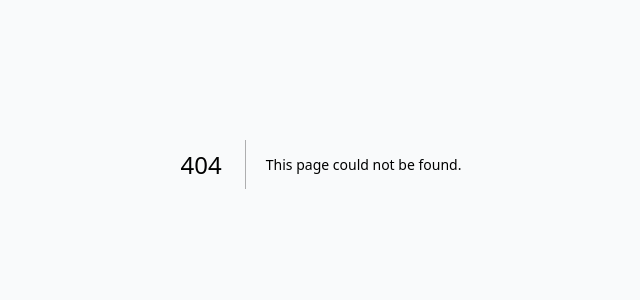
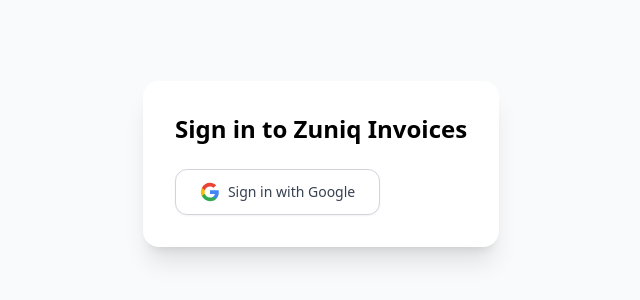
Before and after one commit to zuniqcomputers-crypto/zuniq-ai-invoices, a Next.js app: page /auth/signin in a window 1280 px wide. Before the commit this address had no page. Shown: the part 236-536 px from the top of the page, without its empty margins (319-959 px from the left). Built offline with nearby package versions, Linux system fonts and the light colour scheme.

Commit message:
add sign-in page

```diff
--- /dev/null
+++ b/src/app/auth/signin/page.tsx
@@ -0,0 +1,24 @@
+"use client";
+import { signIn } from "next-auth/react";
+
+export default function SignIn() {
+  return (
+    <div className="min-h-screen flex items-center justify-center bg-gray-50">
+      <div className="bg-white p-8 rounded-2xl shadow-xl text-center">
+        <h1 className="text-2xl font-bold mb-6">Sign in to Zuniq Invoices</h1>
+        <button
+          onClick={() => signIn("google", { callbackUrl: "/" })}
+          className="flex items-center justify-center gap-2 bg-white border border-gray-300 rounded-xl px-6 py-3 text-sm font-medium text-gray-700 hover:bg-gray-50 transition shadow-sm"
+        >
+          <svg className="h-5 w-5" viewBox="0 0 24 24">
+            <path d="M22.56 12.25c0-.78-.07-1.53-.2-2.25H12v4.26h5.92a5.06 5.06 0 01-2.2 3.32v2.77h3.57c2.08-1.92 3.28-4.74 3.28-8.1z" fill="#4285F4"/>
+            <path d="M12 23c2.97 0 5.46-.98 7.28-2.66l-3.57-2.77c-.98.66-2.23 1.06-3.71 1.06-2.86 0-5.29-1.93-6.16-4.53H2.18v2.84C3.99 20.53 7.7 23 12 23z" fill="#34A853"/>
+            <path d="M5.84 14.09c-.22-.66-.35-1.36-.35-2.09s.13-1.43.35-2.09V7.07H2.18C1.43 8.55 1 10.22 1 12s.43 3.45 1.18 4.93l2.85-2.22.81-.62z" fill="#FBBC05"/>
+            <path d="M12 5.38c1.62 0 3.06.56 4.21 1.64l3.15-3.15C17.45 2.09 14.97 1 12 1 7.7 1 3.99 3.47 2.18 7.07l3.66 2.84c.87-2.6 3.3-4.53 6.16-4.53z" fill="#EA4335"/>
+          </svg>
+          Sign in with Google
+        </button>
+      </div>
+    </div>
+  );
+}
```
